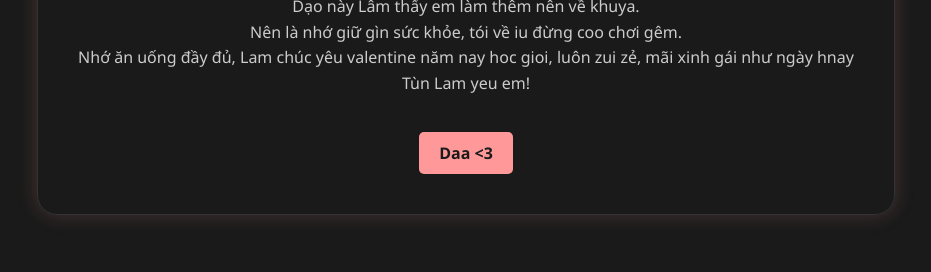
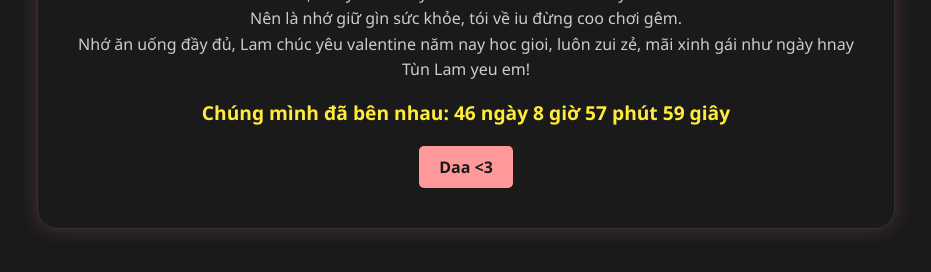
Before and after one commit to Lam-nhoem/for-uuuu, a plain HTML site: page index.html in a window 1280 px wide. Shown: the part 390-662 px from the top of the page, without its empty margins (174-1105 px from the left). Drawn offline with Linux system fonts and the light colour scheme.

Commit message:
Update index.html

```diff
--- a/index.html
+++ b/index.html
@@ -54,6 +54,24 @@
         Nên là nhớ giữ gìn sức khỏe, tói về iu đừng coo chơi gêm.<br>
         Nhớ ăn uống đầy đủ, Lam chúc yêu valentine năm nay hoc gioi, luôn zui zẻ, mãi xinh gái như ngày hnay<br>
         Tùn Lam yeu em!</p>
+        <div id="clock" style="font-size: 1.2em; font-weight: bold; margin-top: 15px; color: #ffeb3b;"></div>
+
+<script>
+    function countDays() {
+        const startDate = new Date("2025-12-18"); // Thay ngày hai bạn bắt đầu yêu nhau vào đây (định dạng YYYY-MM-DD)
+        const now = new Date();
+        const diff = now - startDate;
+
+        const days = Math.floor(diff / (1000 * 60 * 60 * 24));
+        const hours = Math.floor((diff % (1000 * 60 * 60 * 24)) / (1000 * 60 * 60));
+        const minutes = Math.floor((diff % (1000 * 60 * 60)) / (1000 * 60));
+        const seconds = Math.floor((diff % (1000 * 60)) / 1000);
+
+        document.getElementById("clock").innerHTML =
+            "Chúng mình đã bên nhau: " + days + " ngày " + hours + " giờ " + minutes + " phút " + seconds + " giây";
+    }
+    setInterval(countDays, 1000);
+</script>
         <a href="#" class="btn" onclick="alert('Mai lên lớp Lâm mua bánh co ăn nhó!')">Daa <3</a>
     </div>
 </body>
```
